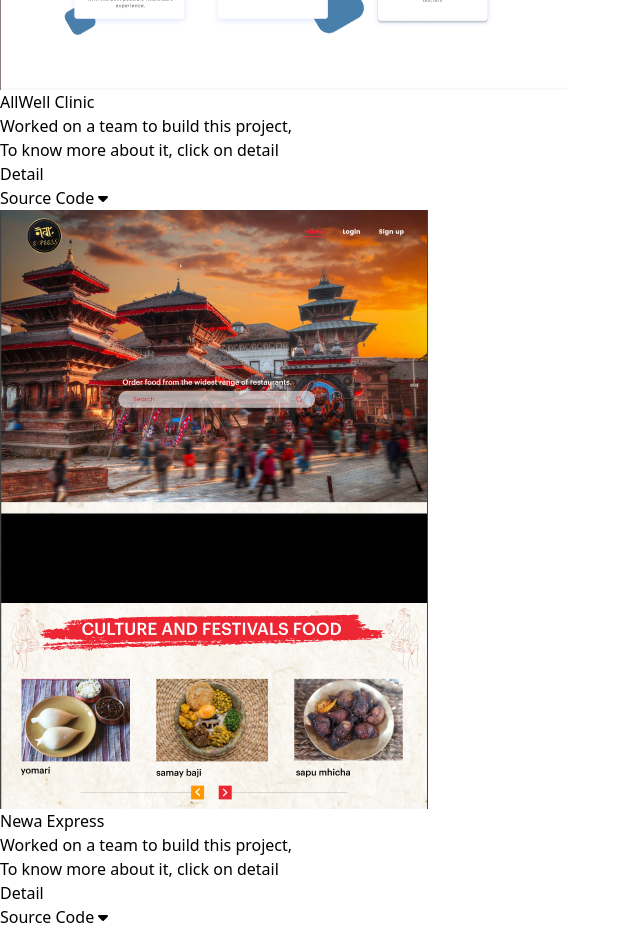
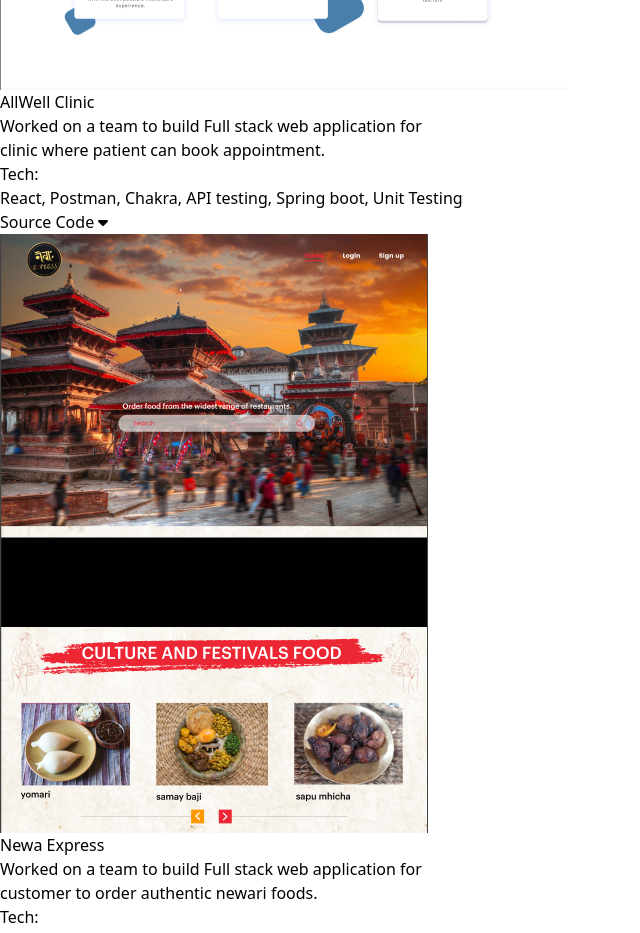
Before and after one commit to Ayush945/Portfolio, a React (Vite) app: page / in a window 1280 px wide. Shown: the part 5560-6493 px from the top of the page, without its empty margins (0-640 px from the left). Built offline with nearby package versions, Linux system fonts and the light colour scheme.

Commit message:
removal of detail page and button

```diff
--- a/src/Component/TeamProject.jsx
+++ b/src/Component/TeamProject.jsx
@@ -9,8 +9,17 @@
     const [showDropdown, setShowDropdown] = useState({});
 
     const teamProjects = [
-        { picture: clinicImg, name: 'AllWell Clinic', navigate: '/clinic-detail', frontend: "https://github.com/DiwashBhatta17/allwell_clinic", backend: "https://github.com/Ayush945/SpringBootProject" },
-        { picture: FoodImg, name: 'Newa Express', navigate: '/delivery-detail', frontend: "https://github.com/DiwashBhatta17/Newa_express", backend: "https://github.com/Kiryui13/foodapp" }
+        { picture: clinicImg, name: 'AllWell Clinic',tech:'React, Postman, Chakra, API testing, Spring boot, Unit Testing',
+            frontend: "https://github.com/DiwashBhatta17/allwell_clinic",
+            backend: "https://github.com/Ayush945/SpringBootProject",
+            detail:"clinic where patient can book appointment."
+
+        },
+        { picture: FoodImg, name: 'Newa Express',tech:'React, Postman, Material UI, API testing, Spring boot, Unit Testing',
+            frontend: "https://github.com/DiwashBhatta17/Newa_express",
+            backend: "https://github.com/Kiryui13/foodapp",
+            detail:"customer to order authentic newari foods."
+         }
     ];
 
     const toggleDropdown = (index) => {
@@ -34,12 +43,11 @@
                             </div>
                             <div className='flex flex-col'>
                                 <p className=' text-red-700 text-xl'>{project.name}</p>
-                                <p className='mt-10'>Worked on a team to build this project,</p>
-                                <p>To know more about it, click on detail</p>
+                                <p className=' mt-7'>Worked on a team to build Full stack web application for</p>
+                                <p>{project.detail}</p>
+                                <span className='text-blue-700 mt-7'>Tech:</span>
+                                <p>{project.tech}</p>
                                 <div className='flex gap-10 mt-20'>
-                                    <Link to={project.navigate} target='blank'>
-                                        <button className='bg-blue-500 text-white rounded-lg px-4 py-1 hover:bg-blue-700'>Detail</button>
-                                    </Link>
                                     <div className='relative'>
                                         <button
                                             className='bg-blue-500 text-white rounded-lg px-4 py-1 hover:bg-blue-700'
```
